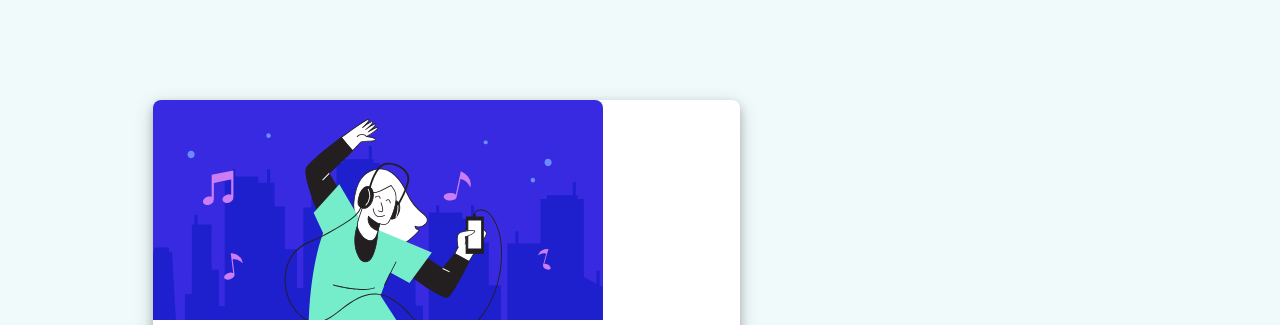
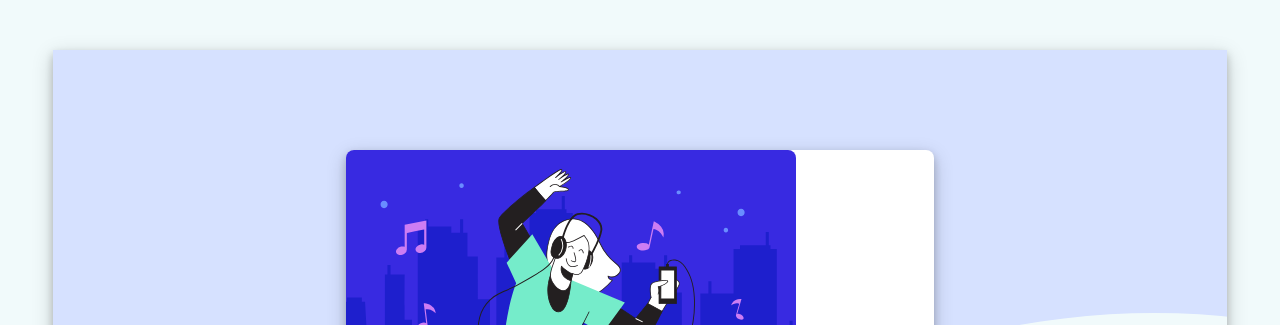
Before and after one commit to Abdulwaduud/Group_3_Capstone_Project_1, a plain HTML site: page index.html in a window 1280 px wide. Shown: the top 325 px of the page. Drawn offline with Linux system fonts and the light colour scheme.

Commit message:
Update index.html

```diff
--- a/index.html
+++ b/index.html
@@ -18,8 +18,8 @@
 
  <body>
 
-	<article class="summary-card">
-		<article class = "home">
+	<article class="header">
+		<article class = "summary-card">
 			<section class = "card">
 				<section><img class = "card-top-img" src="images/illustration-hero.svg"</section>
 
@@ -39,10 +39,10 @@
 							<button class="cancel">Cancel order</button>
 						<div>
 					</div>
-			<div class="attribution">
+					<div class="attribution">
     Challenge by <a href="https://www.frontendmentor.io?ref=challenge" target="_blank">Frontend Mentor</a>.
     Coded by <a href="#">Group 3 Side Hustle</a>.
-  			</div>
+  					</div>
 			</section>
 		</article>
 	</article>
```
